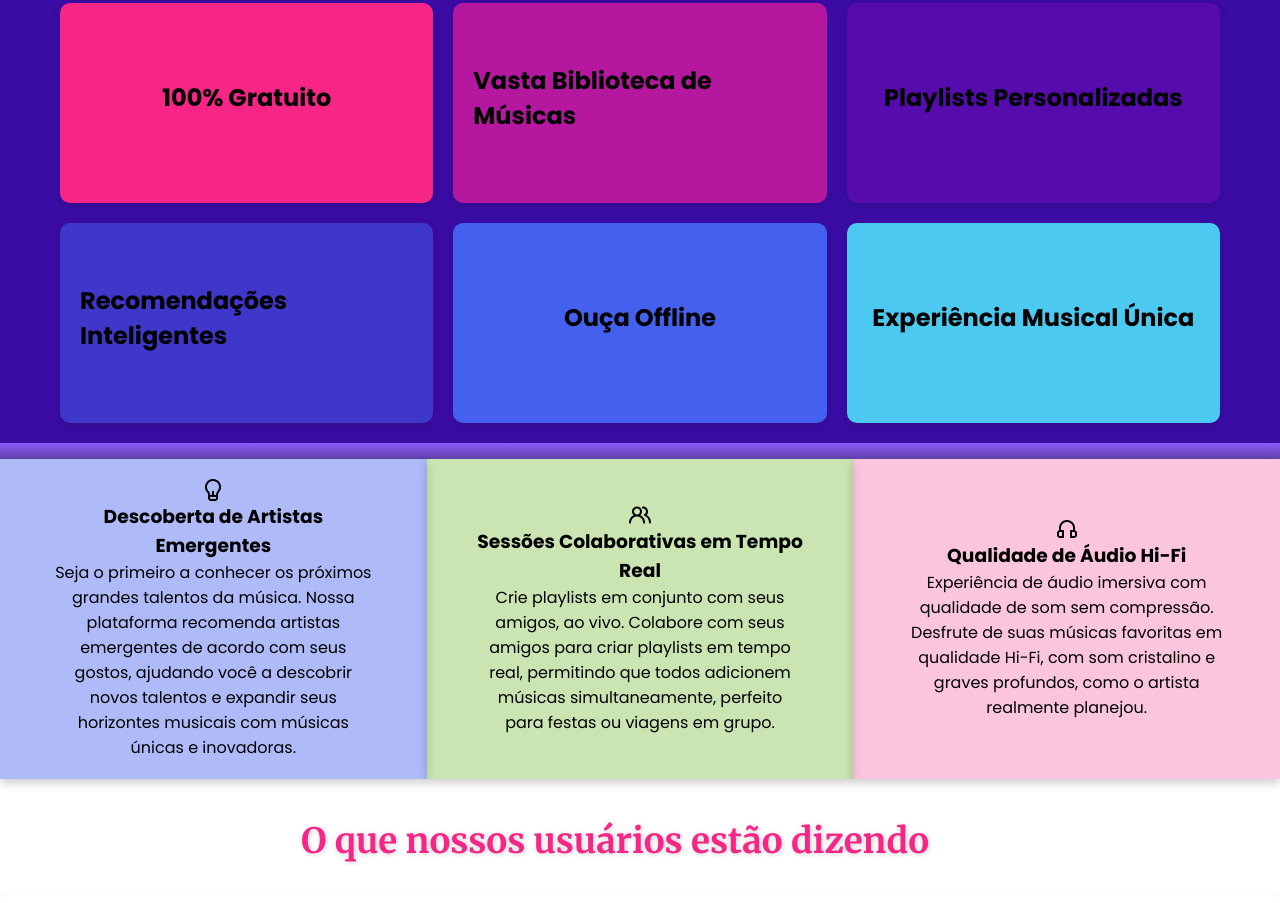
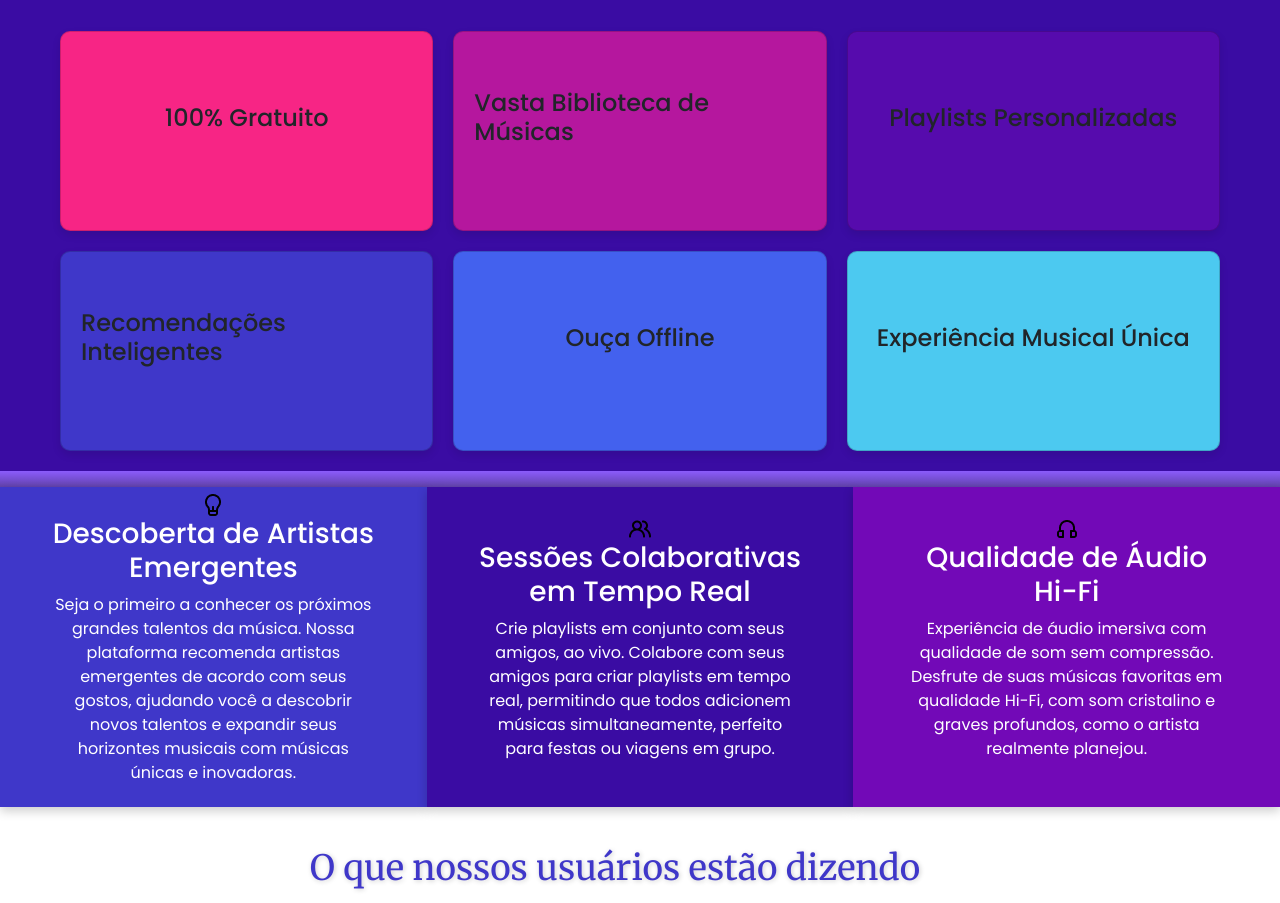
Before and after one commit to Wisers-1ESS/Melodia, a plain HTML site: page index.html in a window 1280 px wide. Shown: the part 837-1740 px from the top of the page. Drawn offline with nearby package versions, Linux system fonts and the light colour scheme.

Commit message:
fix bootstrap

```diff
--- a/index.html
+++ b/index.html
@@ -8,6 +8,7 @@
   <title>Melodia - Home</title>
   <link rel="stylesheet" href="index.css" />
   <script src="https://kit.fontawesome.com/cac2b2a39e.js" crossorigin="anonymous"></script>
+  <link href="https://cdn.jsdelivr.net/npm/bootstrap@5.3.3/dist/css/bootstrap.min.css" rel="stylesheet" integrity="sha384-QWTKZyjpPEjISv5WaRU9OFeRpok6YctnYmDr5pNlyT2bRjXh0JMhjY6hW+ALEwIH" crossorigin="anonymous">
 </head>
 
 <body>
@@ -111,7 +112,7 @@
 
     <section id="funcionalidades" class="funcionalidades">
 
-      <div class="box1">
+      <div class="box">
         <img src="./images/lamp.png" alt="">
         <h3>Descoberta de Artistas Emergentes</h3>
         <p> Seja o primeiro a conhecer os próximos grandes talentos da música.
@@ -120,7 +121,7 @@
         </p>
       </div>
 
-      <div class="box2">
+      <div class="box">
         <img src="./images/juntos.png" alt="">
         <h3>Sessões Colaborativas em Tempo Real</h3>
         <p>Crie playlists em conjunto com seus amigos, ao vivo.
@@ -130,7 +131,7 @@
 
       </div>
 
-      <div class="box3">
+      <div class="box">
         <img src="./images/phone.png" alt="">
         <h3>Qualidade de Áudio Hi-Fi</h3>
         <p>Experiência de áudio imersiva com qualidade de som sem compressão.
@@ -197,7 +198,7 @@
           </p>
         </div>
 
-        <div class="container" id="contato">
+        <div class="containerContato" id="contato">
           <section class="header">
             <h2>Enviar Email</h2>
           </section>
--- a/index.scss
+++ b/index.scss
@@ -4,6 +4,7 @@ $accent-color: #f72585;
 $secondary-color: #b5179e;
 $primary-color: #7209b7;
 $background-color: #3a0ca3;
+$blue: #3f37c9;
 $text-color: #333;
 
 * {
@@ -48,6 +49,7 @@ header {
     p {
       color: $primary-color;
       font-size: 2rem;
+      margin-bottom: 0;
       font-family: "Raleway", sans-serif;
     }
   }
@@ -57,7 +59,7 @@ header {
       display: flex;
       gap: 2rem;
       list-style: none;
-
+      margin: 0;
       li {
         text-decoration: none;
 
@@ -97,7 +99,7 @@ header {
     .menuMobile {
       display: flex;
       position: absolute;
-      top: 4rem;
+      top: 70px;
       left: 0;
       background-color: #FFF;
       width: 100%;
@@ -261,6 +263,7 @@ main {
       width: 100%;
       max-width: 1200px;
       margin: 0 auto;
+
     }
 
     .card {
@@ -348,18 +351,6 @@ main {
 }
 
 
-
-
-
-
-.section-title {
-  color: $accent-color;
-  font-family: 'Merriweather', serif;
-  font-size: 2.5rem;
-  text-shadow: 1px 1px 5px rgba(0, 0, 0, 0.2);
-  margin-bottom: 2rem;
-}
-
 .testimonial {
   background-color: #fff;
   border-radius: 10px;
@@ -421,8 +412,8 @@ footer {
   padding: 50px;
 }
 
-.box1 {
-  background-color: #4362ee6e;
+.box {
+  color: white;
   text-align: center;
   display: flex;
   align-items: center;
@@ -432,33 +423,20 @@ footer {
   padding: 50px;
   height: 40vh;
   box-shadow: 0 4px 10px rgba(0, 0, 0, 0.2);
+
+  &:nth-child(1){
+    background-color: $blue;
+  }
+
+  &:nth-child(2){
+    background-color: $background-color;
+  }
+
+  &:nth-child(3){
+    background-color: $primary-color;
+  }
 }
 
-.box2 {
-  background-color: #57a80c50;
-  text-align: center;
-  display: flex;
-  align-items: center;
-  flex-direction: column;
-  justify-content: center;
-  width: 100%;
-  padding: 50px;
-  height: 40vh;
-  box-shadow: 0 4px 10px rgba(0, 0, 0, 0.2);
-}
-
-.box3 {
-  background-color: #f162a25e;
-  text-align: center;
-  display: flex;
-  align-items: center;
-  flex-direction: column;
-  justify-content: center;
-  width: 100%;
-  padding: 50px;
-  height: 40vh;
-  box-shadow: 0 4px 10px rgba(0, 0, 0, 0.2);
-}
 
 .funcionalidades {
   display: flex;
@@ -541,7 +519,7 @@ h1 {
   margin-left: 20px;
 
   @media (max-width: 768px) {
-    font-size: 14px;
+    font-size: 12px;
   }
 }
 
@@ -579,6 +557,10 @@ h1 {
 
 .bold {
   font-size: 20px;
+
+  @media (max-width: 768px) {
+    font-size: 16px;
+  }
 }
 
 .bold:hover {
@@ -611,7 +593,7 @@ h1 {
 }
 
 
-.container {
+.containerContato {
   background-color: #fafafa;
   border-radius: 14px;
   margin: 14px 30px;
@@ -688,7 +670,7 @@ h1 {
 }
 
 .section-title {
-  color: #f72585;
+  color: $blue;
   font-family: 'Merriweather', serif;
   font-size: 2.5rem;
   text-shadow: 1px 1px 5px rgba(0, 0, 0, 0.2);
```
Also changed, not shown: index.css, 1 other file.
